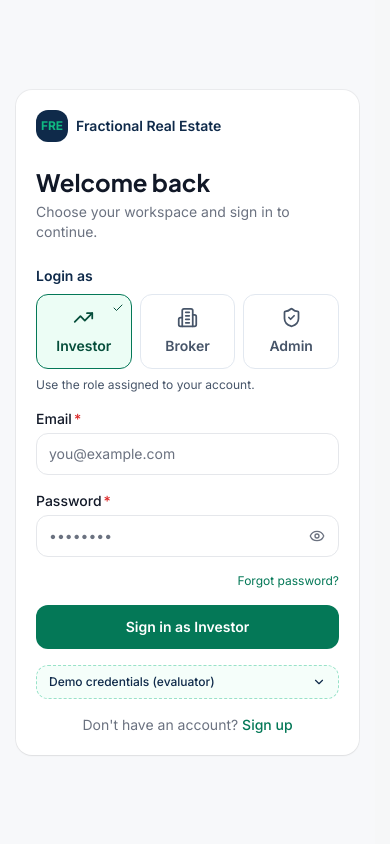
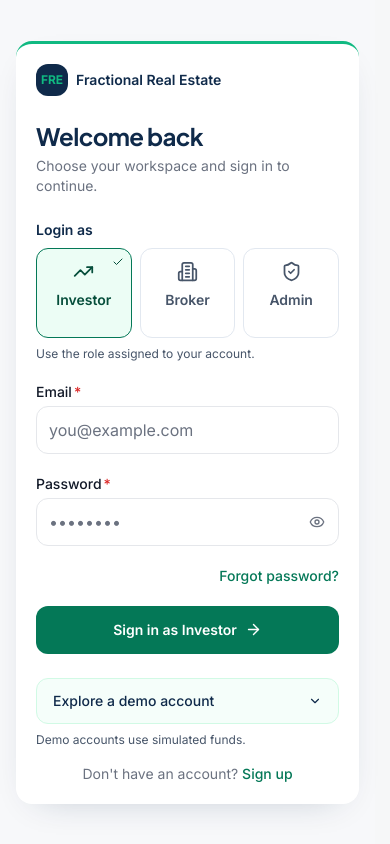
Before and after one commit to 0xarchit/estate-investment-portal, a Next.js app: page /login in a window 390 px wide. Built offline with nearby package versions, Linux system fonts and the light colour scheme.

Commit message:
style(login): polish original card and add subtle motion

```diff
--- a/app/globals.css
+++ b/app/globals.css
@@ -273,3 +273,62 @@
     z-index: 60;
   }
 }
+
+/* Login polish stays scoped so the original signup and workspace keep their look. */
+.login-page .auth-card {
+  border-top: 3px solid #10b981;
+  box-shadow: 0 12px 36px -22px rgba(15, 42, 74, 0.3);
+}
+.login-page h1 {
+  color: #0f2a4a;
+  letter-spacing: -0.025em;
+}
+.login-page input:not([type="radio"]) {
+  min-height: 48px;
+  font-size: 16px;
+}
+.login-page .login-role {
+  min-height: 90px;
+}
+.login-page .login-submit {
+  min-height: 48px;
+}
+.login-page button:focus-visible,
+.login-page a:focus-visible {
+  outline: 2px solid #0f2a4a;
+  outline-offset: 3px;
+}
+.login-page .login-demo-list button:focus-visible {
+  outline-offset: -3px;
+}
+@media (prefers-reduced-motion: no-preference) {
+  .login-page .auth-card {
+    animation-duration: 280ms;
+  }
+  .login-page .login-demo-list {
+    animation: surface-enter 160ms ease-out both;
+  }
+  .login-page .login-role,
+  .login-page .login-submit,
+  .login-page .login-submit svg {
+    transition: transform 180ms ease-out, background-color 180ms ease-out,
+      border-color 180ms ease-out, box-shadow 180ms ease-out;
+  }
+  .login-page .login-submit:active:not(:disabled) {
+    transform: translateY(1px);
+  }
+  @media (hover: hover) {
+    .login-page label:hover .login-role {
+      transform: translateY(-2px);
+    }
+    .login-page .login-submit:hover:not(:disabled) svg {
+      transform: translateX(3px);
+    }
+  }
+}
+@media (max-width: 480px) {
+  .login-page {
+    padding-top: 24px;
+    padding-bottom: 24px;
+  }
+}
--- a/app/login/page.tsx
+++ b/app/login/page.tsx
@@ -5,7 +5,7 @@ import { useForm } from 'react-hook-form';
 import { zodResolver } from '@hookform/resolvers/zod';
 import { useSearchParams } from 'next/navigation';
 import Link from 'next/link';
-import { Eye, EyeOff, ChevronDown, ChevronUp, TrendingUp, Building2, ShieldCheck, Check } from 'lucide-react';
+import { Eye, EyeOff, ChevronDown, ChevronUp, TrendingUp, Building2, ShieldCheck, Check, ArrowRight, Loader2 } from 'lucide-react';
 
 import { GuestOnly } from '@/lib/auth/RoleGuard';
 import { useAuth } from '@/lib/auth/AuthContext';
@@ -34,6 +34,7 @@ function LoginForm() {
   const [showPassword, setShowPassword] = useState(false);
   const [showDemo, setShowDemo] = useState(false);
   const [submitError, setSubmitError] = useState<string | null>(null);
+  const [demoSelection, setDemoSelection] = useState<string | null>(null);
 
   const {
     register,
@@ -58,10 +59,11 @@ function LoginForm() {
   return (
     <GuestOnly nextPath={nextPath}>
       <AuthCard
+        variant="login"
         title="Welcome back"
         subtitle="Choose your workspace and sign in to continue."
       >
-        <form onSubmit={handleSubmit(onSubmit)} noValidate aria-busy={isSubmitting} className="space-y-4">
+        <form onSubmit={handleSubmit(onSubmit)} noValidate aria-busy={isSubmitting} className="space-y-5">
           <fieldset disabled={isSubmitting} aria-describedby="login-role-hint">
             <legend className="mb-2 text-sm font-semibold text-navy">Login as</legend>
             <div className="grid grid-cols-3 gap-2">
@@ -103,13 +105,14 @@ function LoginForm() {
                 autoComplete="current-password"
                 placeholder="••••••••"
                 error={!!errors.password}
-                className="pr-10"
+                className="pr-12"
                 {...register('password')}
               />
               <button
                 type="button"
                 aria-label={showPassword ? 'Hide password' : 'Show password'}
                 aria-pressed={showPassword}
+                disabled={isSubmitting}
                 onClick={() => setShowPassword((v) => !v)}
                 className="absolute right-0 top-1/2 flex h-11 w-11 -translate-y-1/2 items-center justify-center rounded-lg text-[#6B7280] hover:text-[#111827]"
               >
@@ -121,7 +124,7 @@ function LoginForm() {
           <div className="flex justify-end">
             <Link
               href="/forgot-password"
-              className="text-xs text-emerald-700 hover:underline"
+              className="text-sm font-medium text-emerald-700 hover:underline"
             >
               Forgot password?
             </Link>
@@ -130,50 +133,52 @@ function LoginForm() {
           <button
             type="submit"
             disabled={isSubmitting}
-            className="btn w-full"
+            className="btn login-submit w-full"
           >
             {isSubmitting ? 'Signing in…' : `Sign in as ${roleLabel}`}
+            {isSubmitting ? <Loader2 size={17} className="animate-spin" aria-hidden="true" /> : <ArrowRight size={17} aria-hidden="true" />}
           </button>
         </form>
 
         {/* Demo credentials */}
-        <div className="mt-4 rounded-lg border border-dashed border-[#10B981]/40 bg-emerald-50/50">
+        <div className="mt-6 overflow-hidden rounded-xl border border-emerald-100 bg-emerald-50/50">
           <button
             type="button"
             aria-expanded={showDemo}
             aria-controls="demo-credentials"
             onClick={() => setShowDemo((v) => !v)}
-            className="flex w-full items-center justify-between px-3 py-2 text-xs font-medium text-[#0F2A4A]"
+            className="flex min-h-11 w-full items-center justify-between gap-2 px-4 py-3 text-sm font-medium text-[#0F2A4A] hover:bg-emerald-50"
           >
-            Demo credentials (evaluator)
+            Explore a demo account
             {showDemo ? <ChevronUp size={14} /> : <ChevronDown size={14} />}
           </button>
           {showDemo && (
-            <ul id="demo-credentials" className="divide-y divide-emerald-100 pb-2">
+            <ul id="demo-credentials" className="login-demo-list divide-y divide-emerald-100 border-t border-emerald-100">
               {DEMO_CREDENTIALS.map((d) => (
                 <li
                   key={d.email}
-                  className="flex items-center justify-between px-3 py-1.5"
                 >
-                  <span className="text-xs text-[#6B7280]">{d.role}</span>
                   <button
                     type="button"
                     disabled={isSubmitting}
                     onClick={() => {
-                      setValue('email', d.email);
-                      setValue('password', d.password);
+                      setValue('email', d.email, { shouldValidate: true });
+                      setValue('password', d.password, { shouldValidate: true });
                       setValue('role', d.value);
                       setSubmitError(null);
+                      setDemoSelection(d.role);
                     }}
-                    className="min-h-11 rounded px-2 py-0.5 text-xs text-emerald-700 hover:bg-emerald-100"
+                    className="flex min-h-11 w-full items-center justify-between gap-2 px-4 py-3 text-left text-xs text-emerald-800 hover:bg-emerald-100 disabled:opacity-60"
                   >
-                    {d.email}
+                    <span className="min-w-0"><span className="block font-semibold text-navy">{d.role}</span><span className="mt-1 block break-all">{d.email}</span></span>
+                    <ArrowRight size={14} className="shrink-0" aria-hidden="true" />
                   </button>
                 </li>
               ))}
             </ul>
           )}
         </div>
+        <p role="status" className="mt-2 text-xs text-slate-600">{demoSelection ? `${demoSelection} details filled. Select sign in to continue.` : 'Demo accounts use simulated funds.'}</p>
 
         <p className="mt-4 text-center text-sm text-[#6B7280]">
           Don&apos;t have an account?{' '}
--- a/components/auth/AuthCard.tsx
+++ b/components/auth/AuthCard.tsx
@@ -4,14 +4,15 @@ interface Props {
   title: string;
   subtitle?: string;
   children: React.ReactNode;
+  variant?: 'login';
 }
 
 /**
  * Shared card wrapper used by login, signup, forgot-password pages.
  */
-export function AuthCard({ title, subtitle, children }: Props) {
+export function AuthCard({ title, subtitle, children, variant }: Props) {
   return (
-    <main id="main-content" tabIndex={-1} className="flex min-h-screen items-center justify-center bg-[#F7F8FA] px-4 py-12">
+    <main id="main-content" tabIndex={-1} className={`flex min-h-screen items-center justify-center bg-[#F7F8FA] px-4 py-12${variant === 'login' ? ' login-page' : ''}`}>
       <div className="auth-card w-full max-w-md rounded-2xl bg-white p-5 sm:p-8 shadow-sm ring-1 ring-black/5">
         {/* Brand mark */}
         <div className="mb-6 flex items-center gap-2">
```
